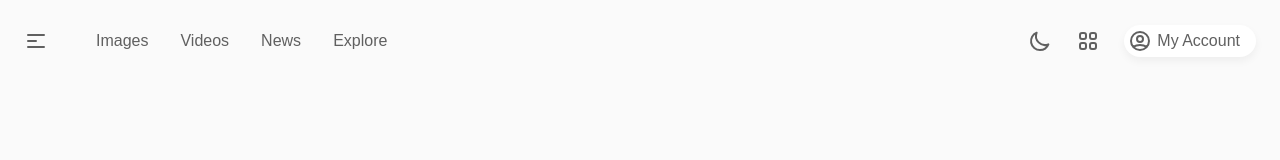
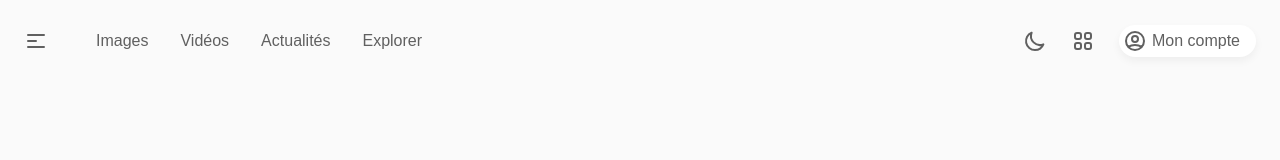
Before and after one commit to santdas36/google-ish, a Next.js app: page / in a window 1280 px wide. Shown: the top 160 px of the page. Built offline with nearby package versions, Linux system fonts and the light colour scheme; a web font is replaced by a local one.

Commit message:
Update Index.js

```diff
--- a/pages/index.js
+++ b/pages/index.js
@@ -56,9 +56,9 @@ export default function Home() {
           </button>
           <ul className="nav">
             <li>Images</li>
-            <li>Videos</li>
-            <li>News</li>
-            <li>Explore</li>
+            <li>Vidéos</li>
+            <li>Actualités</li>
+            <li>Explorer</li>
           </ul>
         </span>
         <span>
@@ -67,7 +67,7 @@ export default function Home() {
           <div className="user">
             <UserCircleIcon />
             <span className="uid">
-              <span className="top">My Account</span>
+              <span className="top">Mon compte</span>
             </span>
           </div>
         </span>
```
